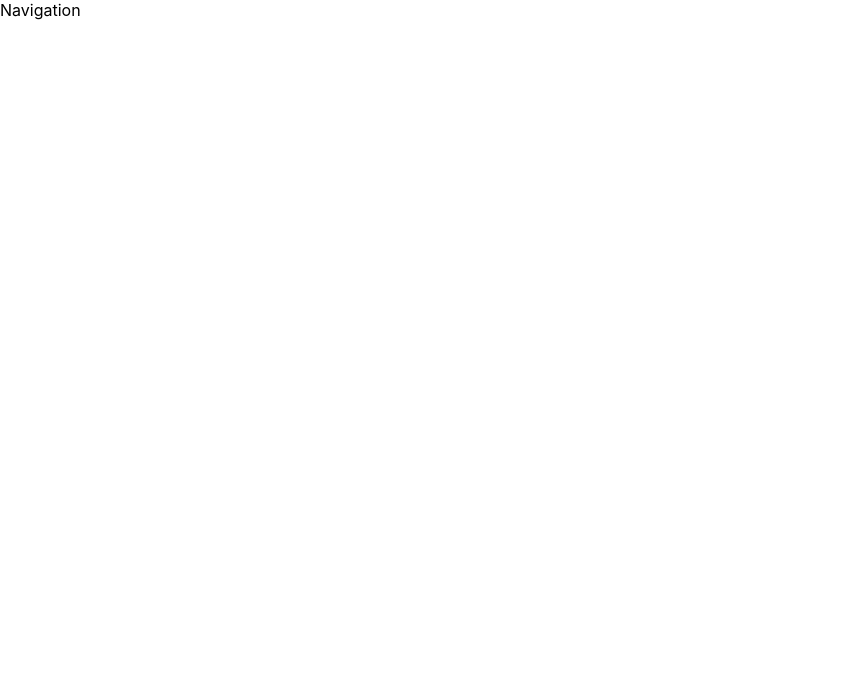
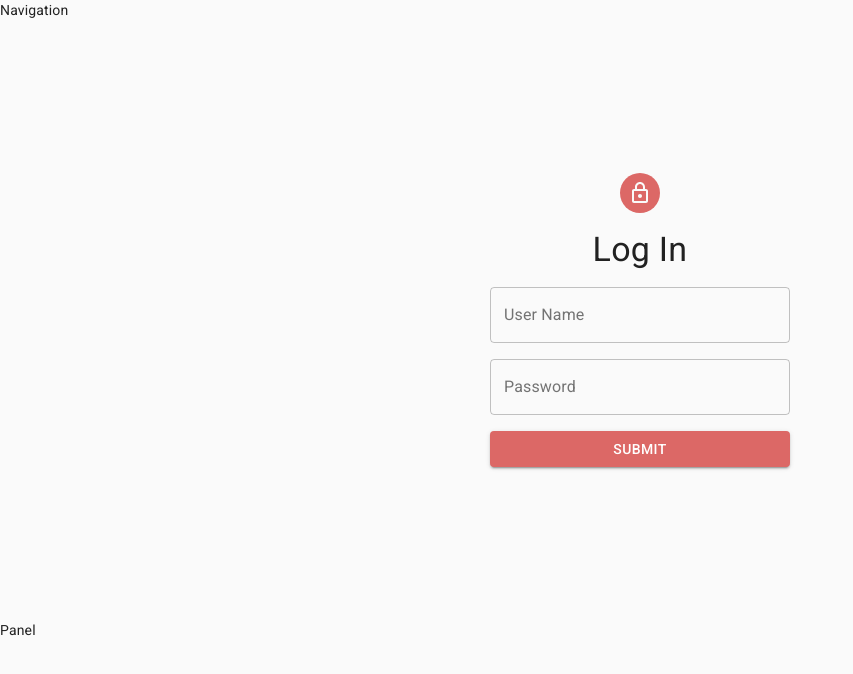
Before and after one commit to devarcher/artfrogadmin, a React (Create React App) app: page /panel in a window 1280 px wide. Shown: the top 674 px of the page, without its empty margins (0-853 px from the left). Built offline with nearby package versions, Linux system fonts and the light colour scheme.

Commit message:
added login page

```diff
--- a/src/App.js
+++ b/src/App.js
@@ -4,17 +4,41 @@ import Router from './Router';
 
 // Components
 import Navigation from './Components/Navigation';
+import Login from './Components/Login';
+import Panel from './Components/Panel';
 
 // Material UI
 import 'typeface-roboto';
 
-function App() {
+class App extends React.Component {
+  state = {
+    loggedIn: false
+  };
+
+  // Login Page Login Handler
+  logInHandler = () => {
+    this.setState({ loggedIn: true });
+  };
+
+  // Panel Log Out Handler
+  logOutHandler = () => {
+    this.setState({ loggedIn: false });
+  };
+
+  render() {
+    const { loggedIn } = this.state;
     return (
       <BrowserRouter>
         <Navigation />
+        {loggedIn ? (
+          <Panel logOutHandler={this.logOutHandler} />
+        ) : (
+          <Login logInHandler={this.logInHandler} />
+        )}
         <Router />
       </BrowserRouter>
     );
   }
+}
 
 export default App;
--- /dev/null
+++ b/src/Components/Login.js
@@ -0,0 +1,113 @@
+import React from 'react';
+import Avatar from '@material-ui/core/Avatar';
+import Button from '@material-ui/core/Button';
+import CssBaseline from '@material-ui/core/CssBaseline';
+import TextField from '@material-ui/core/TextField';
+import Grid from '@material-ui/core/Grid';
+import LockOutlinedIcon from '@material-ui/icons/LockOutlined';
+import Typography from '@material-ui/core/Typography';
+import { makeStyles, ThemeProvider } from '@material-ui/core/styles';
+import { createMuiTheme } from '@material-ui/core/styles';
+
+const theme = createMuiTheme({
+  palette: {
+    primary: {
+      main: '#679488'
+    },
+    secondary: {
+      main: '#AD7994'
+    }
+  }
+});
+
+const useStyles = makeStyles({
+  mainBody: {
+    height: '75vh',
+    display: 'flex',
+    justifyContent: 'center',
+    alignItems: 'center'
+  },
+
+  avatar: {
+    backgroundColor: '#DC6866'
+  },
+
+  inputField: {
+    width: '300px'
+  },
+
+  subButton: {
+    backgroundColor: '#DC6866',
+    width: '300px',
+    '&:hover': {
+      background: '#679488',
+      transition: '.4s'
+    }
+  }
+});
+
+const Login = props => {
+  const { logInHandler } = props;
+  const classes = useStyles();
+  return (
+    <>
+      <CssBaseline />
+      <div className={classes.mainBody}>
+        <form className="formBox" onSubmit={e => logInHandler(e)}>
+          <div>
+            <Grid
+              container
+              spacing={2}
+              direction="column"
+              alignItems="center"
+              justify="center"
+            >
+              <Grid item xs={12}>
+                <Avatar className={classes.avatar}>
+                  <LockOutlinedIcon />
+                </Avatar>
+              </Grid>
+              <Grid item xs={12}>
+                <Typography component="h1" variant="h4">
+                  Log In
+                </Typography>
+              </Grid>
+              <Grid item xs={12}>
+                <ThemeProvider theme={theme}>
+                  <TextField
+                    variant="outlined"
+                    label="User Name"
+                    name="username"
+                    className={classes.inputField}
+                  />
+                </ThemeProvider>
+              </Grid>
+              <Grid item xs={12}>
+                <ThemeProvider theme={theme}>
+                  <TextField
+                    variant="outlined"
+                    label="Password"
+                    name="password"
+                    className={classes.inputField}
+                  />
+                </ThemeProvider>
+              </Grid>
+              <Grid item xs={12}>
+                <Button
+                  variant="contained"
+                  type="submit"
+                  color="primary"
+                  className={classes.subButton}
+                >
+                  Submit
+                </Button>
+              </Grid>
+            </Grid>
+          </div>
+        </form>
+      </div>
+    </>
+  );
+};
+
+export default Login;
--- a/src/Components/Landing.js
+++ b/src/Components/Panel.js
@@ -3,12 +3,12 @@ import React from 'react';
 // Material UI
 import 'typeface-roboto';
 
-function Landing() {
+function Panel() {
   return (
     <div>
-      <div>Landing</div>
+      <div>Panel</div>
     </div>
   );
 }
 
-export default Landing;
+export default Panel;
--- a/src/Router.js
+++ b/src/Router.js
@@ -6,16 +6,16 @@ import Board from './Components/Board';
 import Classes from './Components/Classes';
 import Students from './Components/Students';
 import Teachers from './Components/Teachers';
-import Landing from './Components/Landing';
+import Panel from './Components/Panel';
 
 const Router = () => {
   return (
     <Switch>
-      <Route exact path="/" component={Landing} />
-      <Route path="/board" component={Board} />
-      <Route path="classes" component={Classes} />
-      <Route path="/students" component={Students} />
-      <Route path="/teachers" component={Teachers} />
+      <Route exact path="/panel" component={Panel} />
+      <Route path="/panel/board" component={Board} />
+      <Route path="/panel/classes" component={Classes} />
+      <Route path="/panel/students" component={Students} />
+      <Route path="/panel/teachers" component={Teachers} />
     </Switch>
   );
 };
```
Also changed, not shown: 1 other file (tests, documents, lock files or other folders). Lines whose indentation alone changed are shown as unchanged.
